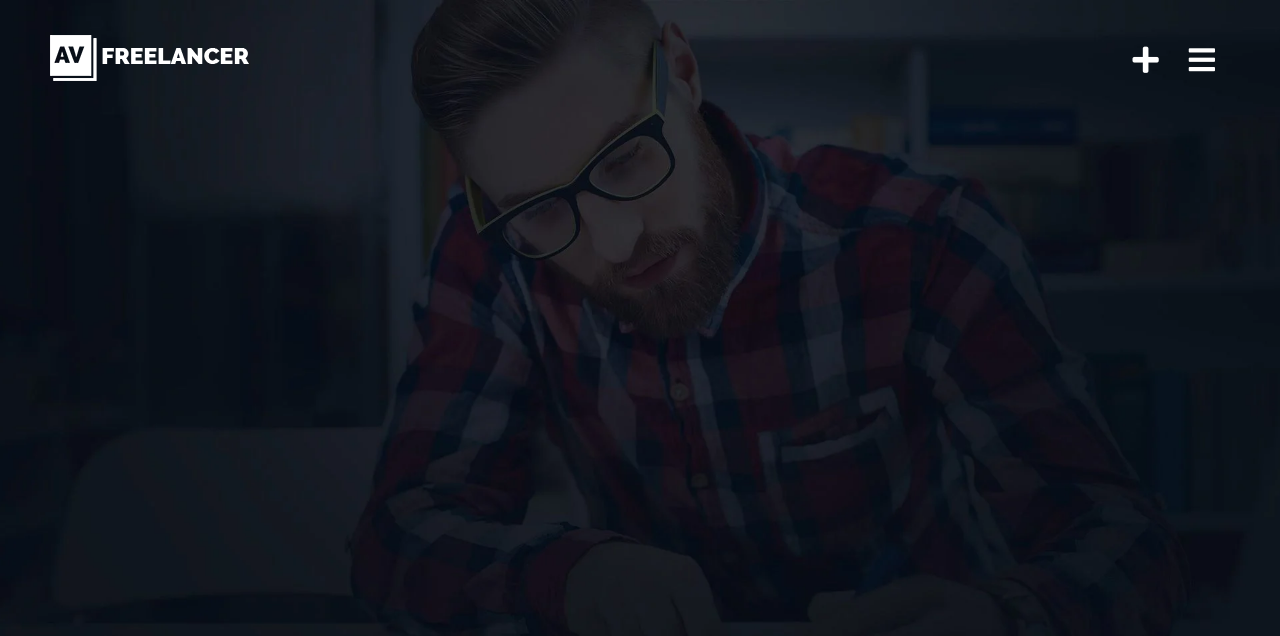
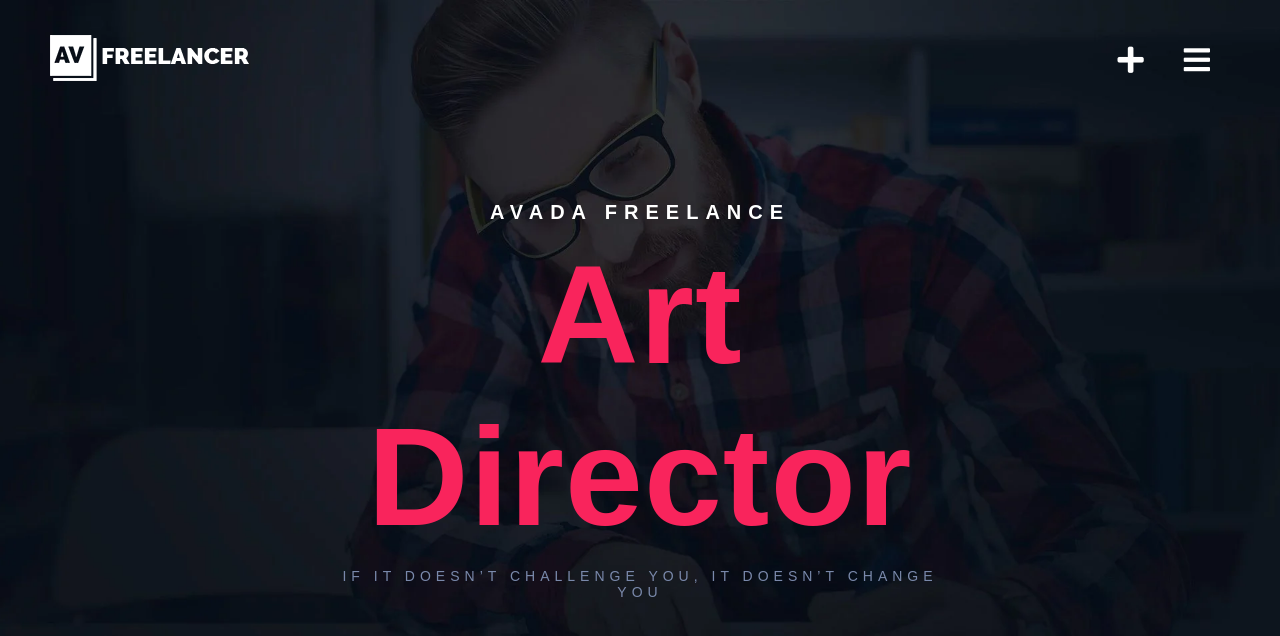
Before and after one commit to VitoMars/proj-html-vuejs, a Vue app: page / in a window 1280 px wide. Shown: the top 636 px of the page. Built offline with nearby package versions, Linux system fonts and the light colour scheme.

Commit message:
Creazione ArtDirector

```diff
--- a/src/App.vue
+++ b/src/App.vue
@@ -18,7 +18,7 @@ export default {
 <style lang="scss">
 @import "./style/generals.scss";
 #app {
-  font-family: Avenir, Helvetica, Arial, sans-serif;
+  font-family: "Montserrat", Arial, Helvetica, sans-serif;
   -webkit-font-smoothing: antialiased;
   -moz-osx-font-smoothing: grayscale;
   color: white;
--- a/src/components/Header.vue
+++ b/src/components/Header.vue
@@ -1,17 +1,20 @@
 <template>
   <div class="header">
+    <!-- Nav-bar -->
     <div class="nav-bar">
       <a href="#">
         <img src="../assets/img/avada-freelance-logo.png" alt="" />
       </a>
       <div class="buttons">
-        <a href="#">
-          <i class="fas fa-plus"></i>
-        </a>
-        <a href="#">
-          <i class="fas fa-bars"></i>
-        </a>
+        <i class="fas fa-plus"></i>
+        <i class="fas fa-bars"></i>
       </div>
+    </div>
+    <!-- ArtDirector -->
+    <div class="artDirector">
+      <h2>AVADA FREELANCE</h2>
+      <h1>Art Director</h1>
+      <h3>IF IT DOESN’T CHALLENGE YOU, IT DOESN’T CHANGE YOU</h3>
     </div>
   </div>
 </template>
@@ -32,8 +35,10 @@ export default {
   background-image: url("../assets/img/banner_images.png");
   background-size: cover;
   background-position: center;
+  background-attachment: fixed;
 }
 .nav-bar {
+  position: fixed;
   display: flex;
   justify-content: space-between;
   align-items: center;
@@ -45,7 +50,32 @@ export default {
 
 i {
   font-size: 30px;
-  padding: 15px;
+  padding: 20px;
   color: white;
+  cursor: pointer;
+}
+
+.artDirector {
+  position: absolute;
+  top: 50%;
+  left: 50%;
+  transform: translate(-50%, -50%);
+  text-align: center;
+}
+h1 {
+  font-size: 140px;
+  letter-spacing: 1px;
+  padding: 10px 0px;
+  color: $radicalRed;
+}
+h2 {
+  font-size: 20px;
+  letter-spacing: 7px;
+}
+h3 {
+  font-size: 14px;
+  letter-spacing: 5px;
+  font-weight: initial;
+  color: $primary;
 }
 </style>
--- a/style/colors.scss
+++ b/style/colors.scss
@@ -1,3 +1,6 @@
+// Primary
+$primary: #7a89ab;
+
 // Color cube
 $mirage: #191d26;
 $gallery: #ececec;
```
